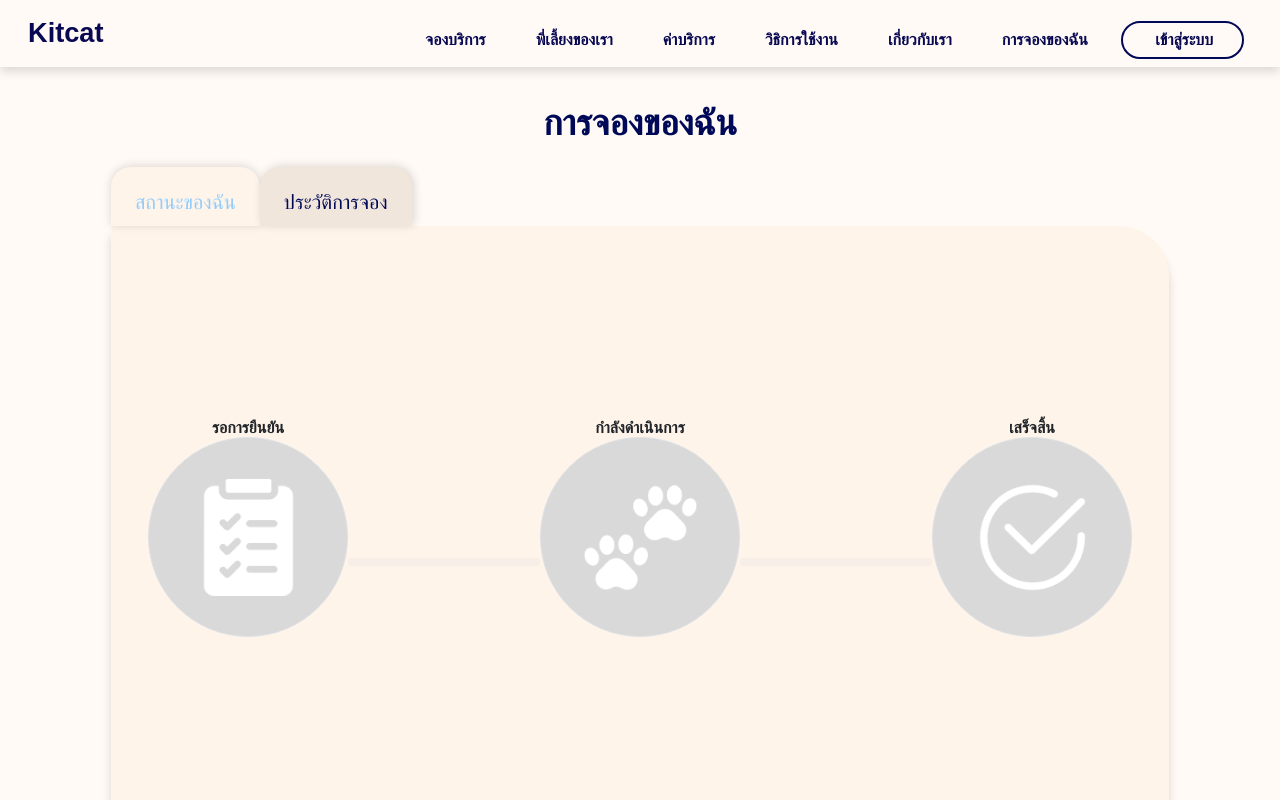
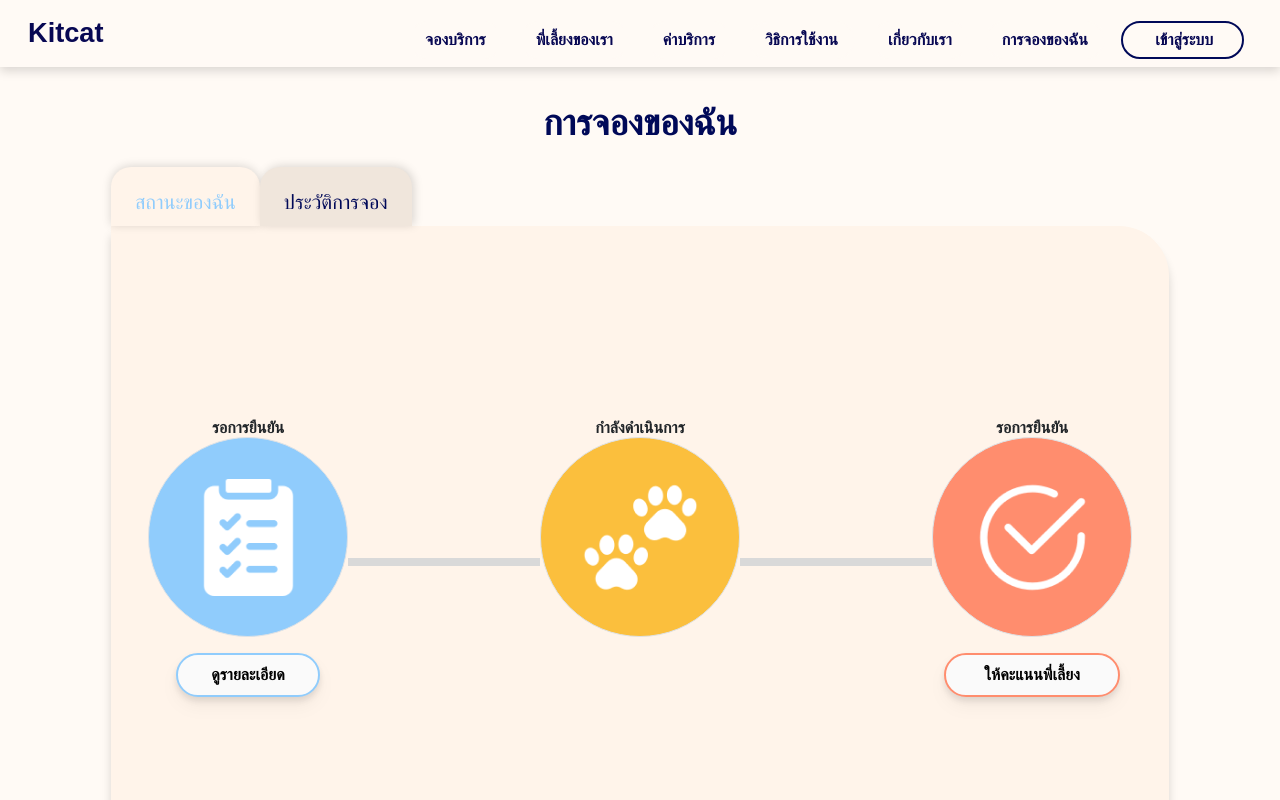
Before and after one commit to thanatat64/kmitl-kitcat, a Next.js app: page /mybooking in a window 1280 px wide. Shown: the top 800 px of the page. Built offline with nearby package versions, Linux system fonts and the light colour scheme; a web font is replaced by a local one.

Commit message:
create status component

```diff
--- a/components/pages/myBooking/MyStatus.tsx
+++ b/components/pages/myBooking/MyStatus.tsx
@@ -3,59 +3,37 @@
 import React, { useState } from "react";
 import Modal from "react-modal"
 import Image from 'next/image'
-import toDoList from '@/image/todo.png'
-import paw from '@/image/paws.png'
-import check from '@/image/check.png'
-import finised from '@/image/finish.png'
+import Confirm from "./StatusObject/Confirm";
+import ConfirmDone from "./StatusObject/ConfirmDone";
+import Working from "./StatusObject/Working";
+import WorkingDone from "./StatusObject/WorkingDone";
+import Checkout from "./StatusObject/Checkout";
+import CheckoutDone from "./StatusObject/CheckoutDone";
 
 const Mystatus: React.FC = () => {
 
-    const [imageUrl, setImageUrl] = useState(toDoList);
+    // const [imageUrl, setImageUrl] = useState(toDoList);
     const [backgroundColor, setBackgroundColor] = useState('bg-[var(--grey)]');
-    const [check2,setCheck2] = useState(false)
+    const [check2, setCheck2] = useState(false)
 
-    const handleStatusChange = () => {
-        // Change the image source when the button is clicked
-        setCheck2(!check2)
-        setImageUrl(finised); // Update with the new image URL
-        setBackgroundColor(backgroundColor === 'bg-[var(--grey)]' ? 'bg-[var(--light-blue)]' : 'bg-[var(--grey)]');
-    };
+    // const handleStatusChange = () => {
+    //     // Change the image source when the button is clicked
+    //     setCheck2(!check2)
+    //     setImageUrl(finised); // Update with the new image URL
+    //     setBackgroundColor(backgroundColor === 'bg-[var(--grey)]' ? 'bg-[var(--light-blue)]' : 'bg-[var(--grey)]');
+    // };
 
     return (
         <div className="h-[45rem] bg-[var(--cream)] p-4 rounded-tr-[50px] rounded-br-[50px] rounded-bl-[50px] shadow-[0_10px_10px_0_rgba(0,0,0,0.15)]">
             <div className="flex justify-center flex-col items-center mt-[8rem]">
                 <div className="flex flex-col mt-4">
                     <div className="flex flex-row justify-center h-[20rem]">
-                        <div className="flex flex-col items-center w-[12.5rem]">
-                            <h3 className="mt-3 font-extrabold">รอการยืนยัน</h3>
-                            {check2?<div className='w-[12.5rem] h-[12.5rem] rounded-full bg-[var(--light-blue)] border flex justify-center items-center'>
-                                <Image width={117} src={imageUrl} alt="toDoList" />
-                            </div>:
-                            <div className='w-[12.5rem] h-[12.5rem] rounded-full bg-[var(--grey)] border flex justify-center items-center'>
-                            <Image width={117} src={imageUrl} alt="toDoList" />
-                        </div>}
-                        </div>
-                        <div className="flex flex-col justify-center">
-                            <hr className="w-48 h-1 mx-auto my-4 bg-[var(--grey)] border-0 rounded md:my-10 dark:bg-gray-700 pb-2" />
-                        </div>
-                        <div className="flex flex-col items-center w-[12.5rem]">
-                            <h3 className="mt-3 font-extrabold ">กำลังดำเนินการ</h3>
-                            <div className='working w-[12.5rem] h-[12.5rem] rounded-full bg-[var(--grey)] border flex justify-center items-center'>
-                                <Image width={117} src={paw} alt="paw" />
-                            </div>
-                        </div>
-                        <div className="flex flex-col justify-center">
-                            <hr className="w-48 h-1 mx-auto my-4 bg-[var(--grey)] border-0 rounded md:my-10 dark:bg-gray-700 pb-2" />
-                        </div>
-                        <div className="flex flex-col items-center w-[12.5rem]">
-                            <h3 className="mt-3 font-extrabold">เสร็จสิ้น</h3>
-                            <div className='done w-[12.5rem] h-[12.5rem] rounded-full bg-[var(--grey)] border flex justify-center items-center'>
-                                <Image width={117} src={check} alt="check" />
-                            </div>
-                        </div>
+                        <ConfirmDone/>
+                        <WorkingDone/>
+                        <CheckoutDone/>
                     </div>
                 </div>
-                <button onClick={handleStatusChange} className="bg-red-500 hover:bg-red-700 text-white font-bold py-2 px-4 rounded w-[15rem] mt-[6rem]">Click to Change</button>
+                <button className="bg-red-500 hover:bg-red-700 text-white font-bold py-2 px-4 rounded w-[15rem] mt-[6rem]">Click to Change</button>
             </div>
         </div>
     );
--- /dev/null
+++ b/components/pages/myBooking/StatusObject/Checkout.tsx
@@ -0,0 +1,22 @@
+'use client'
+
+import React, { useState } from "react";
+import Modal from "react-modal"
+import Image from 'next/image'
+import check from '@/image/check.png'
+import finised from '@/image/finish.png'
+
+const Checkout: React.FC = () => {
+    return (
+        <div className="flex flex-row justify-center h-[20rem]">
+            <div className="flex flex-col items-center w-[12.5rem]">
+                <h3 className="mt-3 font-extrabold">รอการยืนยัน</h3>
+                <div className='working w-[12.5rem] h-[12.5rem] rounded-full bg-[var(--grey)] border flex justify-center items-center'>
+                    <Image width={117} src={check} alt="check" />
+                </div>
+            </div>
+        </div>
+    );
+}
+
+export default Checkout;
--- /dev/null
+++ b/components/pages/myBooking/StatusObject/CheckoutDone.tsx
@@ -0,0 +1,23 @@
+'use client'
+
+import React, { useState } from "react";
+import Modal from "react-modal"
+import Image from 'next/image'
+import check from '@/image/check.png'
+import finised from '@/image/finish.png'
+
+const CheckoutDone: React.FC = () => {
+    return (
+        <div className="flex flex-row justify-center h-[20rem]">
+            <div className="flex flex-col items-center w-[12.5rem]">
+                <h3 className="mt-3 font-extrabold">รอการยืนยัน</h3>
+                <div className='working w-[12.5rem] h-[12.5rem] rounded-full bg-[var(--light-red)] border flex justify-center items-center'>
+                    <Image width={117} src={check} alt="check" />
+                </div>
+                <button className="bg-neutral-50 hover:bg-[var(--light-red)] text-black font-bold py-2 px-4 mt-3 rounded-[50px] w-[11rem] border-2 border-[var(--light-red)] hover:border-white drop-shadow-lg">ให้คะแนนพี่เลี้ยง</button>
+            </div>
+        </div>
+    );
+}
+
+export default CheckoutDone;
--- /dev/null
+++ b/components/pages/myBooking/StatusObject/Confirm.tsx
@@ -0,0 +1,25 @@
+'use client'
+
+import React, { useState } from "react";
+import Modal from "react-modal"
+import Image from 'next/image'
+import toDoList from '@/image/todo.png'
+import finised from '@/image/finish.png'
+
+const Confirm: React.FC = () => {
+    return (
+        <div className="flex flex-row justify-center h-[20rem]">
+            <div className="flex flex-col items-center w-[12.5rem]">
+                <h3 className="mt-3 font-extrabold">รอการยืนยัน</h3>
+                <div className='working w-[12.5rem] h-[12.5rem] rounded-full bg-[var(--grey)] border flex justify-center items-center'>
+                    <Image width={117} src={toDoList} alt="toDoList" />
+                </div>
+            </div>
+            <div className="flex flex-col justify-center">
+                <hr className="w-48 h-1 mx-auto my-4 bg-[var(--grey)] border-0  md:my-10 dark:bg-gray-700 pb-2" />
+            </div>
+        </div>
+    );
+}
+
+export default Confirm;
--- /dev/null
+++ b/components/pages/myBooking/StatusObject/ConfirmDone.tsx
@@ -0,0 +1,26 @@
+'use client'
+
+import React, { useState } from "react";
+import Modal from "react-modal"
+import Image from 'next/image'
+import toDoList from '@/image/todo.png'
+import finised from '@/image/finish.png'
+
+const ConfirmDone: React.FC = () => {
+    return (
+        <div className="flex flex-row justify-center h-[20rem]">
+            <div className="flex flex-col items-center w-[12.5rem]">
+                <h3 className="mt-3 font-extrabold">รอการยืนยัน</h3>
+                <div className='working w-[12.5rem] h-[12.5rem] rounded-full bg-[var(--light-blue)] border flex justify-center items-center'>
+                    <Image width={117} src={toDoList} alt="toDoList" />
+                </div>
+                <button className="bg-neutral-50 hover:bg-[var(--light-blue)] text-black font-bold py-2 px-4 mt-3 rounded-[50px] w-[9rem] border-2 border-[var(--light-blue)] hover:border-white drop-shadow-lg">ดูรายละเอียด</button>
+            </div>
+            <div className="flex flex-col justify-center">
+                <p className="w-48 h-1 mx-auto my-4 bg-[var(--grey)] pb-[0.5rem]"></p>
+            </div>
+        </div>
+    );
+}
+
+export default ConfirmDone;
--- /dev/null
+++ b/components/pages/myBooking/StatusObject/Working.tsx
@@ -0,0 +1,25 @@
+'use client'
+
+import React, { useState } from "react";
+import Modal from "react-modal"
+import Image from 'next/image'
+import paw from '@/image/paws.png'
+import finised from '@/image/finish.png'
+
+const Working: React.FC = () => {
+    return (
+        <div className="flex flex-row justify-center h-[20rem]">
+            <div className="flex flex-col items-center w-[12.5rem]">
+                <h3 className="mt-3 font-extrabold">กำลังดำเนินการ</h3>
+                <div className='working w-[12.5rem] h-[12.5rem] rounded-full bg-[var(--grey)] border flex justify-center items-center'>
+                    <Image width={117} src={paw} alt="paw" />
+                </div>
+            </div>
+            <div className="flex flex-col justify-center">
+                <p className="w-48 h-1 mx-auto my-4 bg-[var(--grey)] pb-[0.5rem]"></p>
+            </div>
+        </div>
+    );
+}
+
+export default Working;
--- /dev/null
+++ b/components/pages/myBooking/StatusObject/WorkingDone.tsx
@@ -0,0 +1,25 @@
+'use client'
+
+import React, { useState } from "react";
+import Modal from "react-modal"
+import Image from 'next/image'
+import paw from '@/image/paws.png'
+import finised from '@/image/finish.png'
+
+const WorkingDone: React.FC = () => {
+    return (
+        <div className="flex flex-row justify-center h-[20rem]">
+            <div className="flex flex-col items-center w-[12.5rem]">
+                <h3 className="mt-3 font-extrabold">กำลังดำเนินการ</h3>
+                <div className='working w-[12.5rem] h-[12.5rem] rounded-full bg-[var(--yellow)] border flex justify-center items-center'>
+                    <Image width={117} src={paw} alt="paw" />
+                </div>
+            </div>
+            <div className="flex flex-col justify-center">
+                <p className="w-48 h-1 mx-auto my-4 bg-[var(--grey)] pb-[0.5rem]"></p>
+            </div>
+        </div>
+    );
+}
+
+export default WorkingDone;
```
